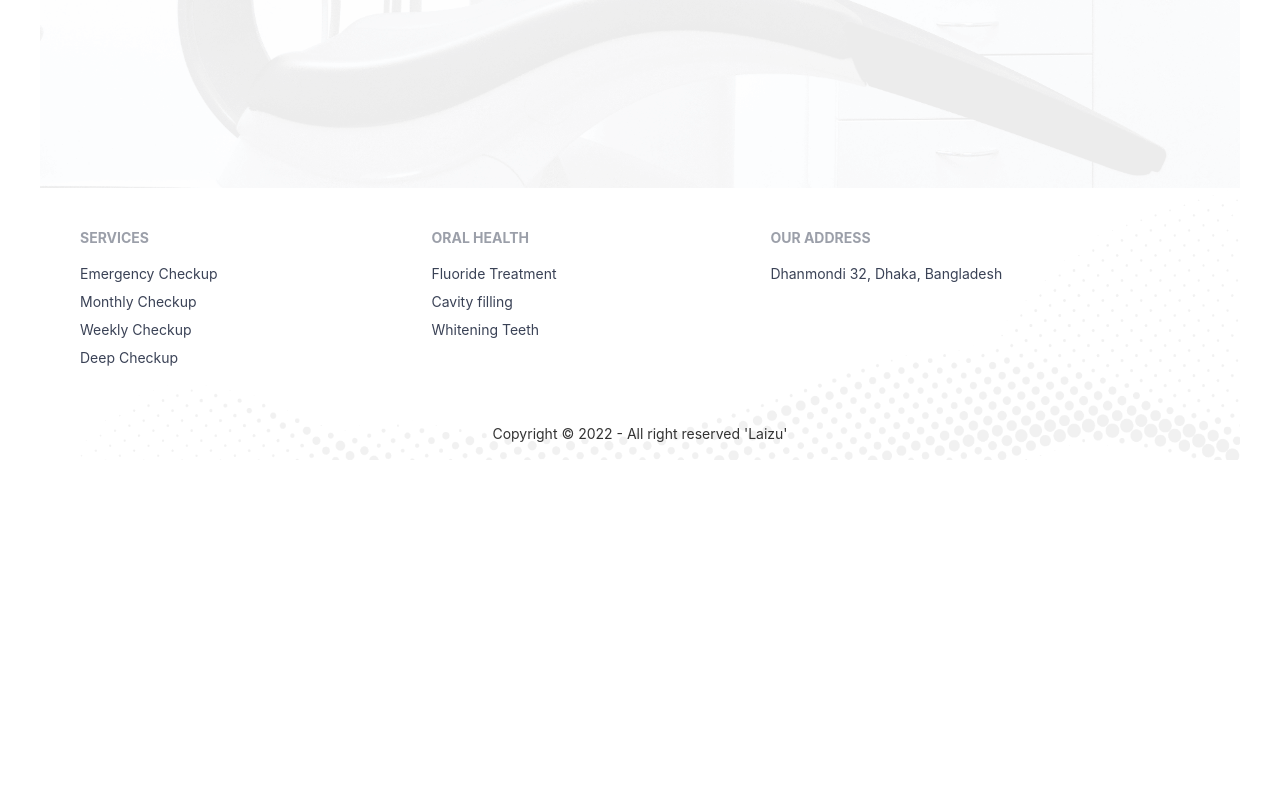
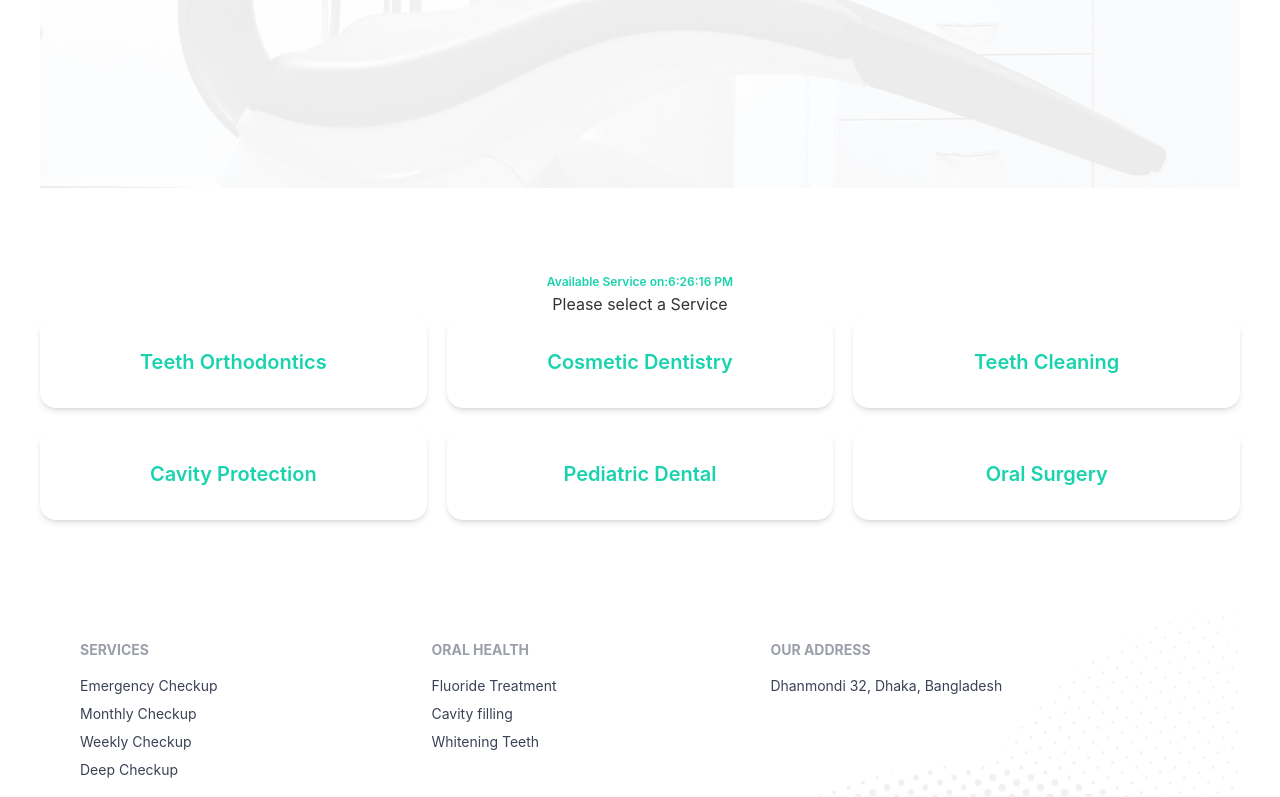
Before and after one commit to laizuakram1/doctors-portal-client, a React (Create React App) app: page /appointment in a window 1280 px wide. Shown: the part 676-1473 px from the top of the page. Before the commit the page ends 1136 px from the top, so only its background shows below. Built offline with nearby package versions, Linux system fonts and the light colour scheme.

Commit message:
create available service name

```diff
--- /dev/null
+++ b/public/ServiceName.json
@@ -0,0 +1,26 @@
+[
+    {
+        "_id":1,
+        "name":"Teeth Orthodontics"
+    },
+    {
+        "_id":2,
+        "name":"Cosmetic Dentistry"
+    },
+    {
+        "_id":3,
+        "name":"Teeth Cleaning"
+    },
+    {
+        "_id":4,
+        "name":"Cavity Protection"
+    },
+    {
+        "_id":5,
+        "name":"Pediatric Dental"
+    },
+    {
+        "_id":6,
+        "name":"Oral Surgery"
+    }
+]
--- a/src/pages/Appointment/Appointment.js
+++ b/src/pages/Appointment/Appointment.js
@@ -1,6 +1,7 @@
 import React, { useState } from 'react';
 import Footer from '../Shared/Navbar/Footer';
 import AppointmentBanner from './AppointmentBanner';
+import AvailableAppointment from './AvailableAppointment';
 
 const Appointment = () => {
     const [date, setDate] = useState(new Date());
@@ -8,6 +9,7 @@ const Appointment = () => {
     return (
         <div>
             <AppointmentBanner date={date} setDate={setDate}></AppointmentBanner>
+            <AvailableAppointment date={date}></AvailableAppointment>
             <Footer></Footer>
         </div>
     );
--- a/src/pages/Appointment/AppointmentBanner.js
+++ b/src/pages/Appointment/AppointmentBanner.js
@@ -2,7 +2,6 @@ import React from 'react';
 import chair from '../../assets/images/chair.png';
 import bg from '../../assets/images/bg.png';
 import 'react-day-picker/dist/style.css';
-import { format } from 'date-fns';
 import { DayPicker } from 'react-day-picker';
 
 
--- /dev/null
+++ b/src/pages/Appointment/AvailableAppointment.js
@@ -0,0 +1,32 @@
+import React, { useEffect, useState } from 'react';
+import { format } from 'date-fns';
+import Service from './Service';
+
+const AvailableAppointment = ({date}) => {
+    const [services,setServices] =useState([]);
+
+    useEffect( ()=>{
+        fetch('serviceName.json')
+        .then(res =>res.json())
+        .then(data => setServices(data))
+    },[])
+
+    return (
+        <div className='py-20'>
+           <div className='text-center'>
+           <h className='text-secondary font-semibold text-xs'>Available Service on:{format(date,'pp')}</h>
+            <h5>Please select a Service</h5>
+           </div>
+           <div className='grid grid-cols-1 lg:grid-cols-3 gap-5'>
+                {
+                    services.map(service => <Service
+                    key={service._id}
+                    service={service}
+                    ></Service>)
+                }
+           </div>
+        </div>
+    );
+};
+
+export default AvailableAppointment;
--- /dev/null
+++ b/src/pages/Appointment/Service.js
@@ -0,0 +1,13 @@
+import React from 'react';
+
+const Service = ({service}) => {
+    return (
+        <div class="card max-w-lg bg-base-100 shadow-md ">
+        <div class="card-body">
+          <h2 class="card-title justify-center text-secondary">{service.name}</h2>
+        </div>
+      </div>
+    );
+};
+
+export default Service;
```
